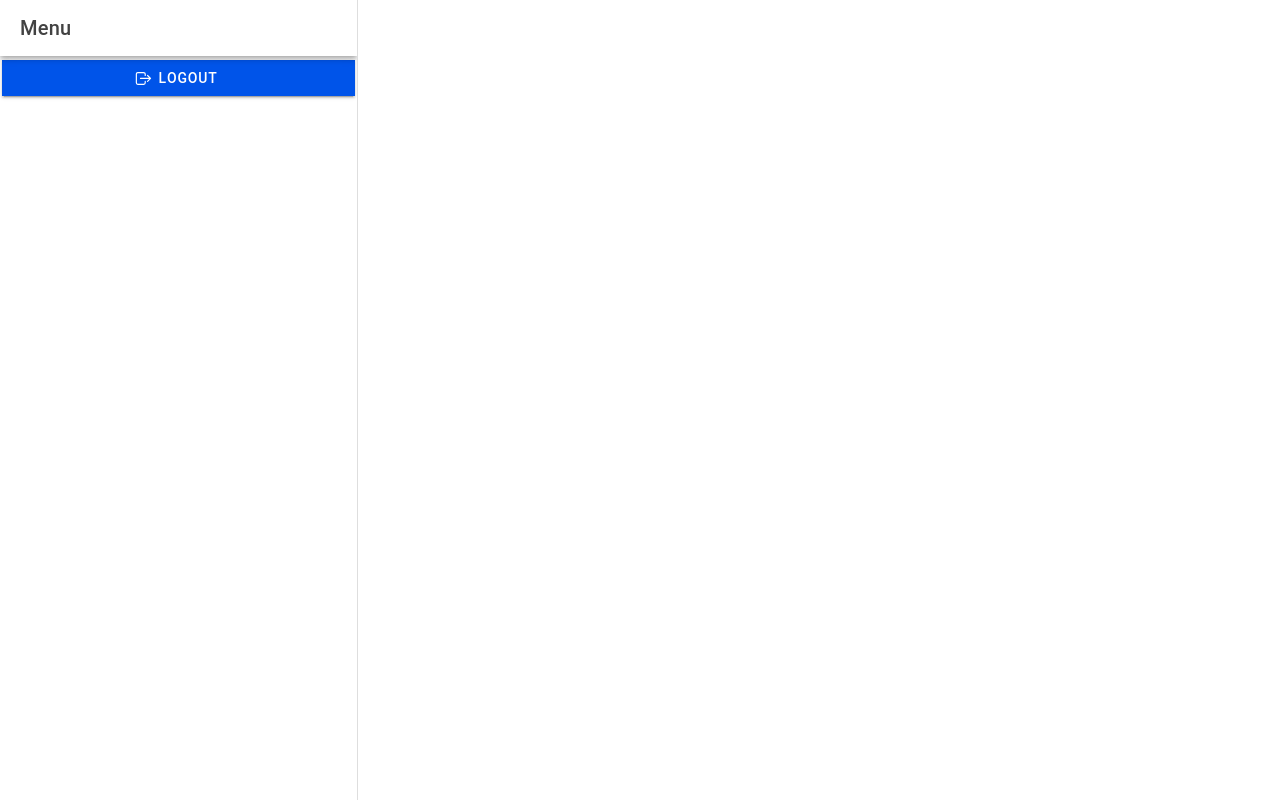
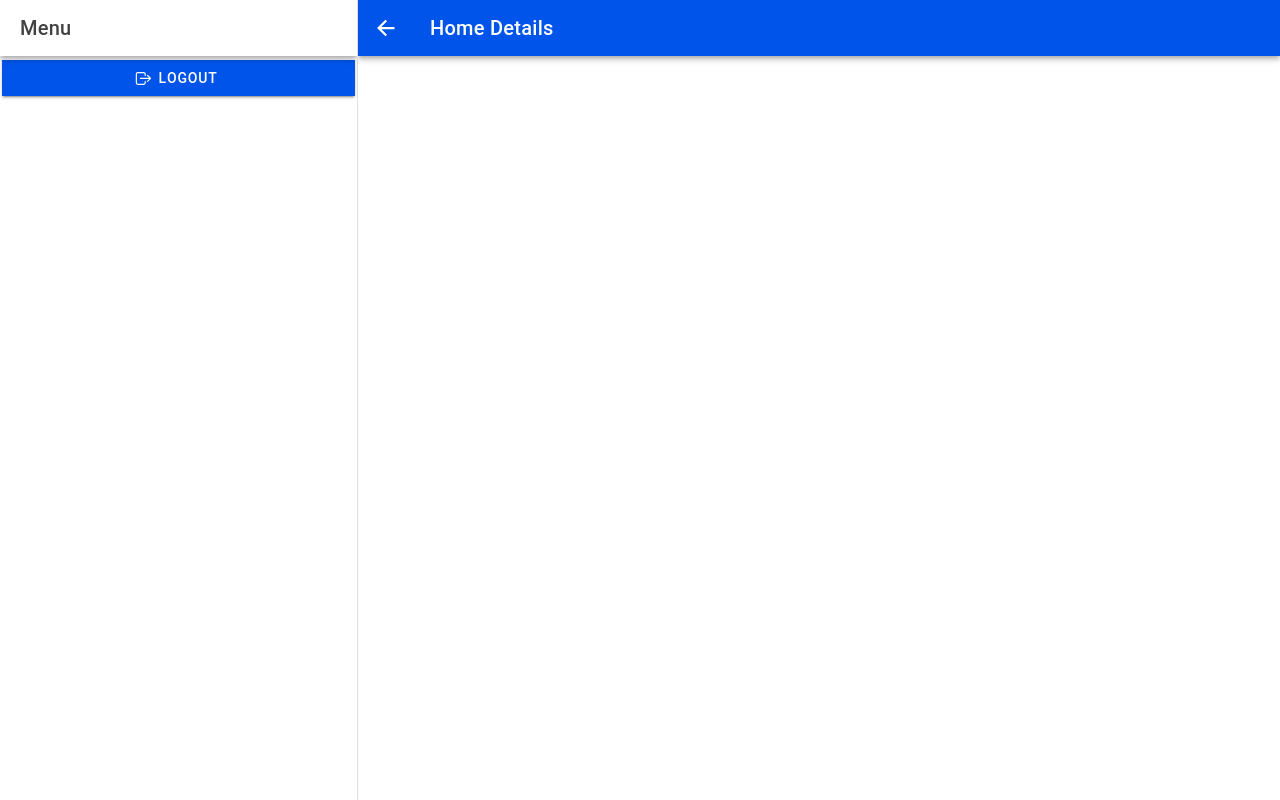
Before and after one commit to JohnFrichMagan/it35-lab, a React (Vite) app: page /it35-lab/app/home/details in a window 1280 px wide. Built offline with nearby package versions, Linux system fonts and the light colour scheme.

Commit message:
Added Datails Page

```diff
--- /dev/null
+++ b/src/pages/Details.tsx
@@ -0,0 +1,29 @@
+import {
+    IonBackButton,
+    IonButtons,
+      IonContent,
+      IonHeader,
+      IonMenuButton,
+      IonPage,
+      IonTitle,
+      IonToolbar
+  } from '@ionic/react';
+
+  const Details: React.FC = () => {
+    return (
+      <IonPage>
+        <IonHeader>
+          <IonToolbar color="primary">
+            <IonButtons slot='start'>
+                <IonBackButton defaultHref='/it35-lab/app/home'></IonBackButton>
+            </IonButtons>
+            <IonTitle>Home Details</IonTitle>
+          </IonToolbar>
+        </IonHeader>
+        <IonContent className='ion-padding'>
+        </IonContent>
+      </IonPage>
+    );
+  };
+
+  export default Details;
--- a/src/pages/Home.tsx
+++ b/src/pages/Home.tsx
@@ -1,4 +1,5 @@
 import {
+  IonButton,
   IonButtons,
     IonContent,
     IonHeader,
@@ -7,6 +8,7 @@ import {
     IonTitle,
     IonToolbar
 } from '@ionic/react';
+
 const Home: React.FC = () => {
   return (
     <IonPage>
@@ -19,6 +21,9 @@ const Home: React.FC = () => {
             </IonToolbar>
            </IonHeader>
           <IonContent fullscreen>
+          <IonButton routerLink="/it35-lab/app/home/details" expand="full">
+              Details
+          </IonButton>
         </IonContent>
       </IonPage>
     );
--- a/src/pages/Menu.tsx
+++ b/src/pages/Menu.tsx
@@ -19,6 +19,7 @@ import {
     import { Redirect, Route } from 'react-router';
     import Home from './Home';
     import About from './About';
+    import Details from './Details';
 
     const Menu: React.FC = () => {
         const path = [
@@ -57,6 +58,7 @@ import {
                 <IonRouterOutlet id="main">
                 <Route exact path="/it35-lab/app/home" component={Home} />
                 <Route exact path="/it35-lab/app/about" component={About} />
+                <Route exact path="/it35-lab/app/home/details" component={Details} />
 
                     <Route exact path="/it35-lab/app">
                     <Redirect to="/it35-lab/app/home"/>
```
